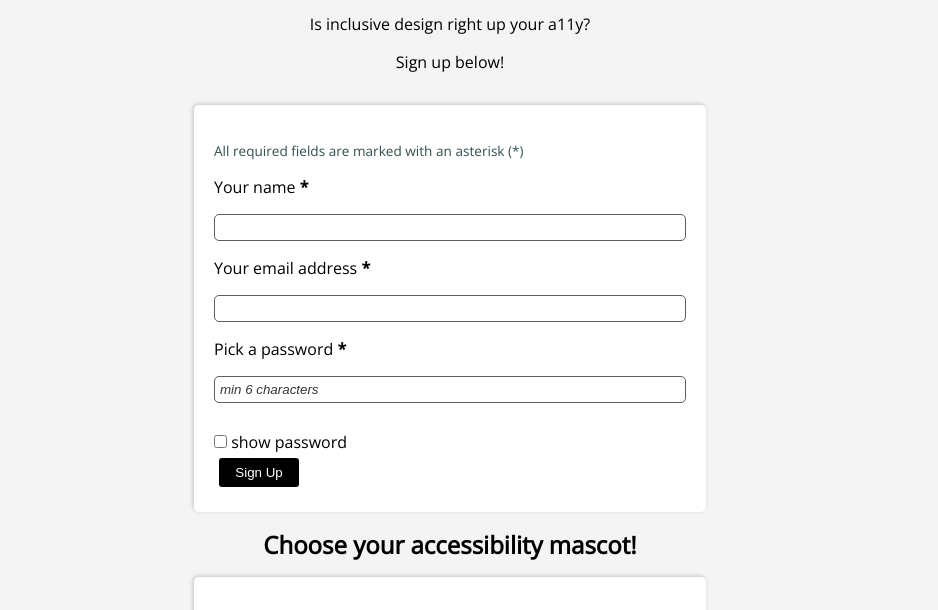
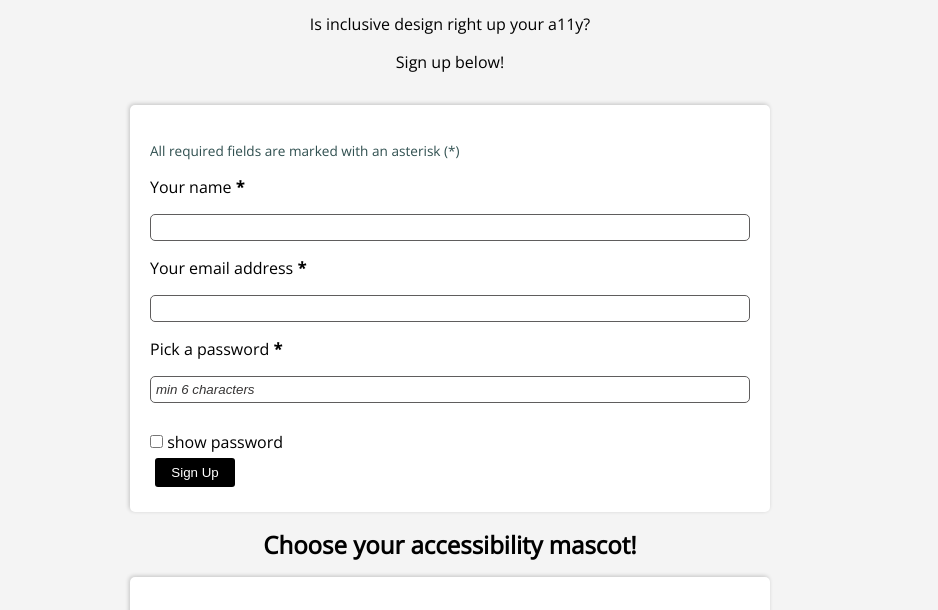
Before and after one commit to Astra-Gal/a11y_adventures, a plain HTML site: page index.html in a window 1280 px wide. Shown: the part 125-735 px from the top of the page, without its empty margins (190-1128 px from the left). Drawn offline with nearby package versions, Linux system fonts and the light colour scheme.

Commit message:
added css breakpoint

```diff
--- a/main.css
+++ b/main.css
@@ -83,7 +83,7 @@ button:hover,
 form {
   display: flex;
   flex-direction: column;
-  width: 40vw;
+  width: 60vw;
   background: white;
   padding: 20px;
   border-radius: 5px;
@@ -208,6 +208,12 @@ li.mascot-card > img {
   display: none;
 }
 
+@media only screen and (min-width: 500px) {
+  form {
+    width: 50vw;
+  }
+}
+
 @media only screen and (min-width: 1332px) {
   form.sorter > fieldset {
     display: flex;
```
